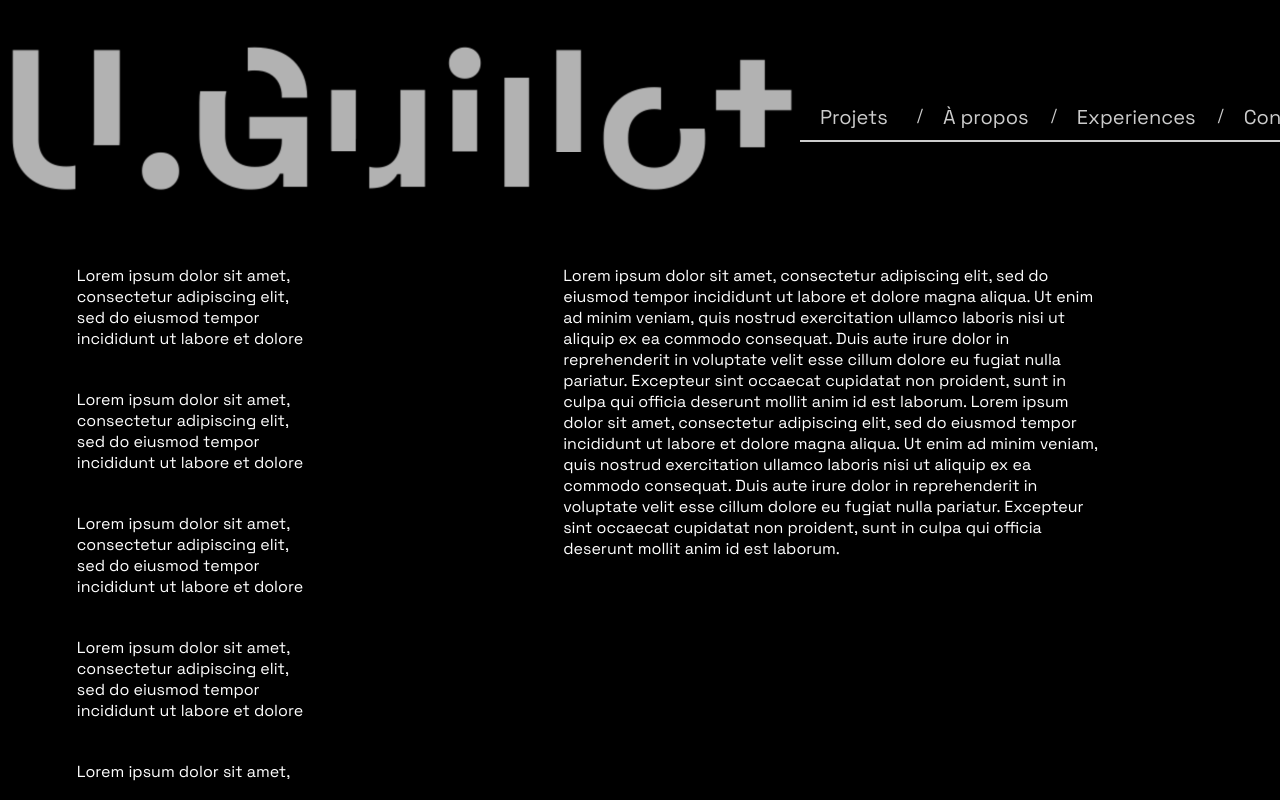
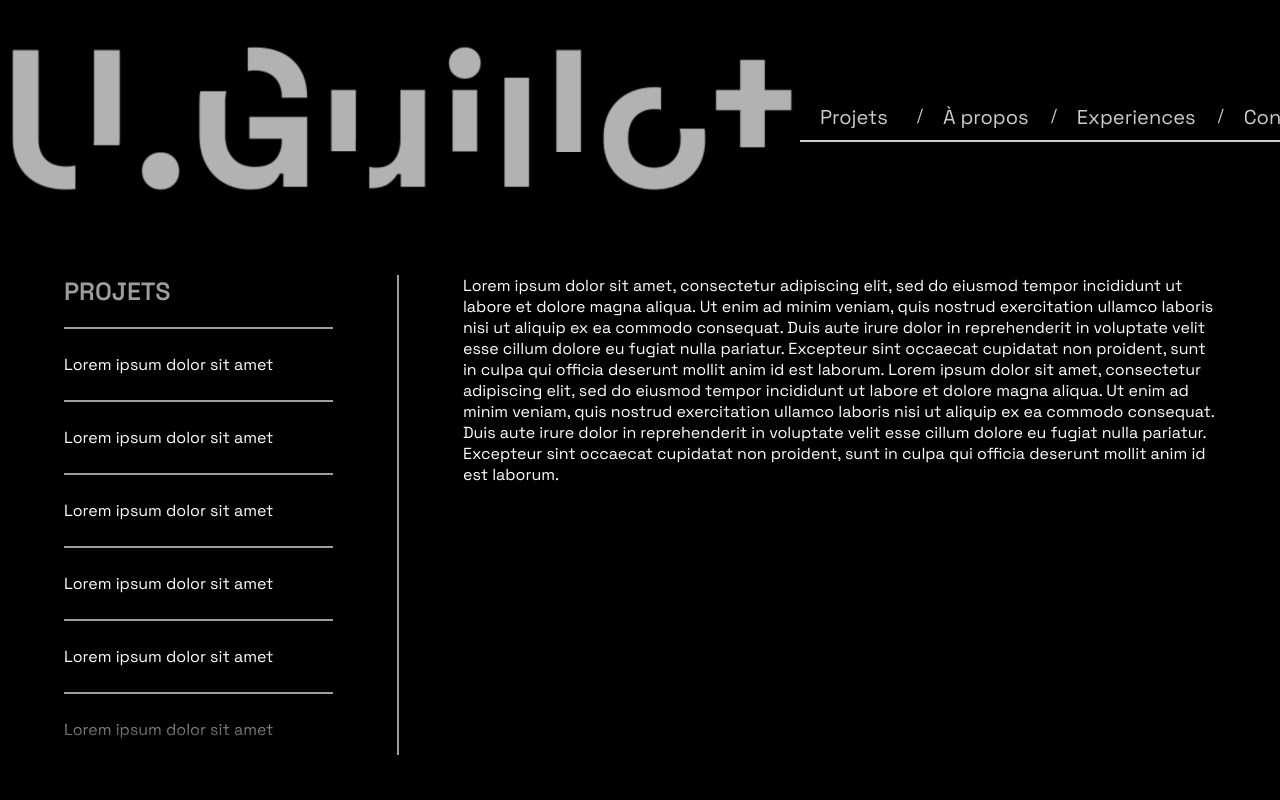
Before and after one commit to ulysseGUILLOT/svelte_portfolio, a SvelteKit app: page /projets in a window 1280 px wide. Shown: the top 800 px of the page. Built offline with nearby package versions, Linux system fonts and the light colour scheme.

Commit message:
scroll projects list

```diff
--- a/src/lib/modules/locomotiveScroll.js
+++ b/src/lib/modules/locomotiveScroll.js
@@ -5,7 +5,7 @@ export const locomotiveScroll = new LocomotiveScroll({
         wrapper: document.getElementById("scrollContainer"),
         content: document.getElementById("scrollContainer"),
         lerp: 0.1,
-        duration: 1,
+        duration: 2,
         orientation: 'vertical',
         gestureOrientation: 'vertical',
         smoothWheel: true,
--- a/src/routes/projets/+page.svelte
+++ b/src/routes/projets/+page.svelte
@@ -7,23 +7,26 @@
 
 <Navbar/>
 <div class="projectsContainer">
-    <div class="projectsList" id="scrollContainer">
-        {#each Array.from({length: nbParagraph}, (_, i) => i) as i}
-            <p class="project">
-                Lorem ipsum dolor sit amet, consectetur adipiscing elit, sed do eiusmod tempor incididunt ut labore et
-                dolore
-            </p>
-        {/each}
+    <div class="projectsList">
+        <h3 class="subtitle">PROJETS</h3>
+        <div class="projectsScrollable" id="scrollContainer">
+            {#each Array.from({length: nbParagraph}, (_, i) => i) as i}
+                <p class="project">
+                    Lorem ipsum dolor sit amet
+                </p>
+            {/each}
+            <div class="shadow"></div>
+        </div>
     </div>
 
+
     <div class="projectDescription">
-        <p class="project">
+        <p>
             Lorem ipsum dolor sit amet, consectetur adipiscing elit, sed do eiusmod tempor incididunt ut labore et
             dolore magna aliqua. Ut enim ad minim veniam, quis nostrud exercitation ullamco laboris nisi ut aliquip ex
             ea commodo consequat. Duis aute irure dolor in reprehenderit in voluptate velit esse cillum dolore eu fugiat
             nulla pariatur. Excepteur sint occaecat cupidatat non proident, sunt in culpa qui officia deserunt mollit
             anim id est laborum.
-
             Lorem ipsum dolor sit amet, consectetur adipiscing elit, sed do eiusmod tempor incididunt ut labore et
             dolore magna aliqua. Ut enim ad minim veniam, quis nostrud exercitation ullamco laboris nisi ut aliquip ex
             ea commodo consequat. Duis aute irure dolor in reprehenderit in voluptate velit esse cillum dolore eu fugiat
@@ -35,23 +38,57 @@
 
 <style>
     .projectsContainer {
-        height: 70vh;
+        height: 60vh;
         display: flex;
         flex-direction: row;
+        margin: 50px 0 50px 0;
     }
 
     .projectsList {
-        width: 30%;
-        overflow: auto;
+        display: flex;
+        flex-direction: column;
+        position: relative;
+        width: 25%;
+        height: 100%;
+        overflow: hidden;
+        border-right: 2px solid #9d9d9d;
+        padding: 0 5% 0 5%;
+    }
+
+    .subtitle {
+        margin-bottom: 20px;
+        font-size: 25px;
+        color: #9d9d9d;
+    }
+
+    .projectsScrollable {
+        flex-grow: 1;
+        overflow-y: scroll ;
         scrollbar-width: none !important;
     }
 
     .project {
-        margin: 40px 20% 0 20%;
+        padding: 25px 0 25px 0;
         color: #ffffff;
+        border-top: 2px solid #9d9d9d;
+    }
+
+    .project:hover {
+        color: #ab4eee;
+    }
+
+    .shadow {
+        position: absolute;
+        width: 100%;
+        height: 60px;
+        bottom: 0;
+        left: 0;
+        background: linear-gradient(to top, rgba(0, 0, 0, 0.9), transparent);
     }
 
     .projectDescription {
+        padding: 0 5% 0 5%;
         width: 70%;
+        color: #ffffff;
     }
 </style>
--- a/static/css/style.css
+++ b/static/css/style.css
@@ -2,7 +2,7 @@
 
 /*-------------- Locomotive scroll --------------*/
 html.lenis {
-    /*height: auto*/
+    height: auto
 }
 
 .lenis.lenis-smooth {
```
